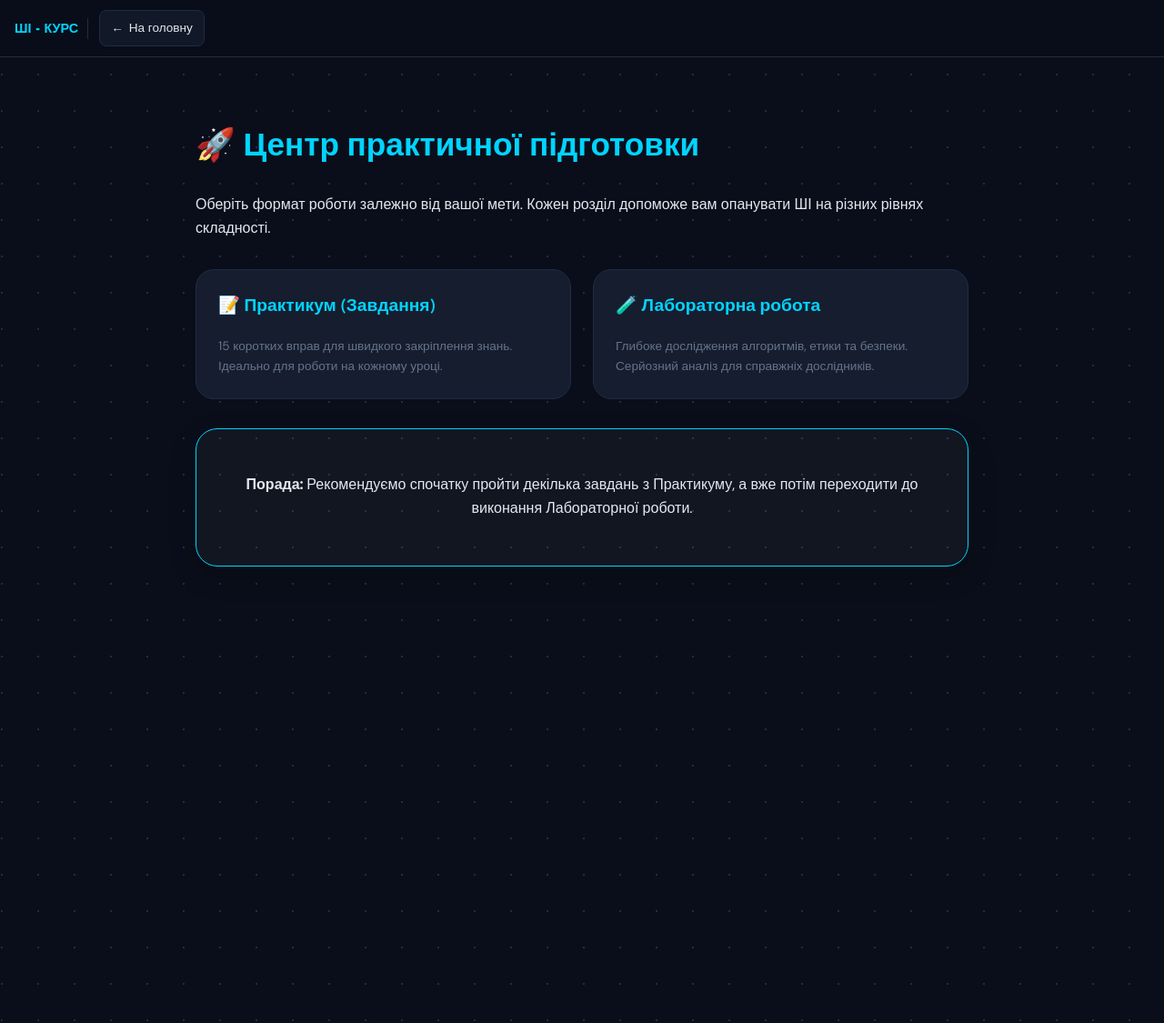
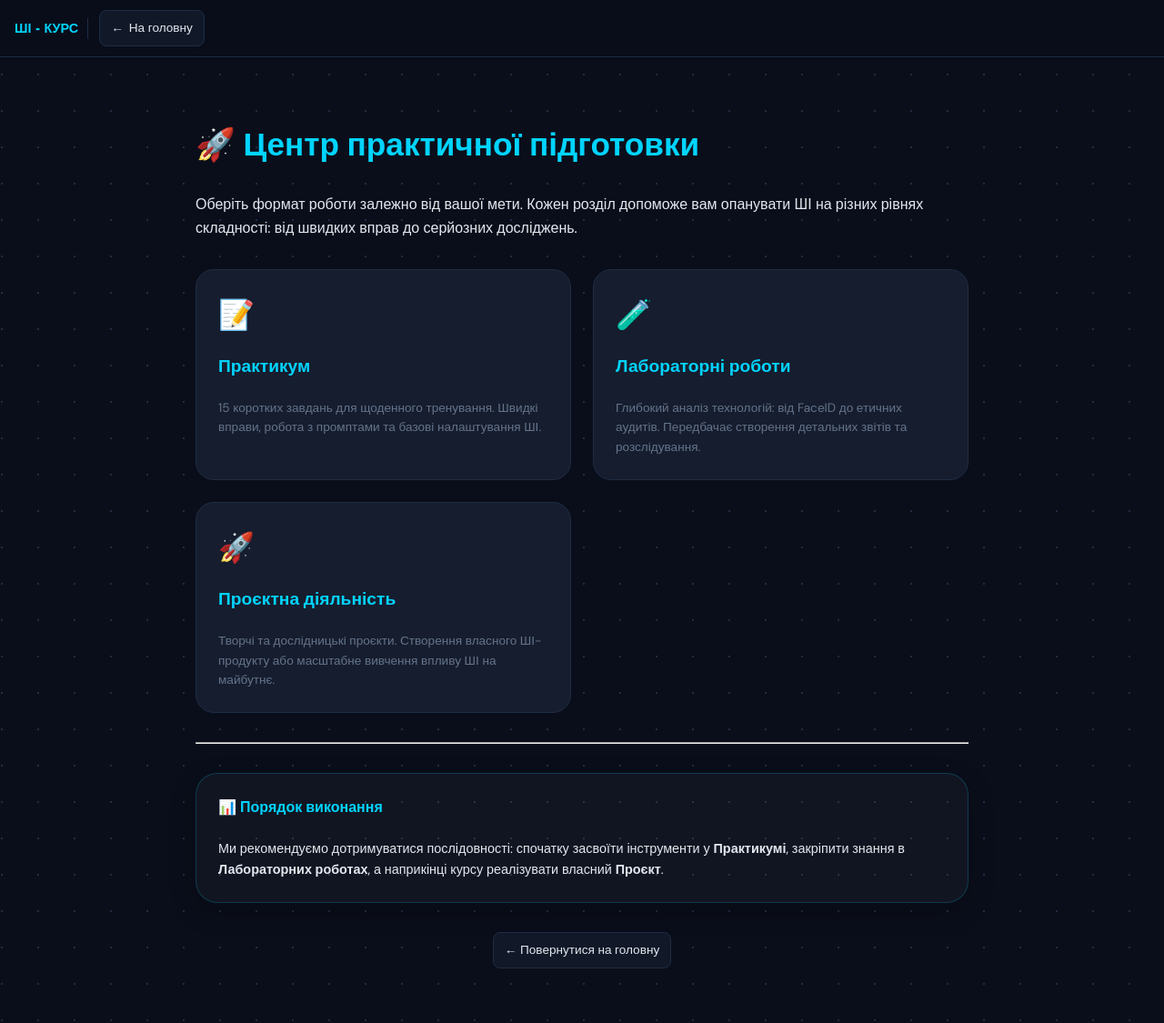
Before and after one commit to Ilona160/AI, a Jekyll site: the page built from practice/index.md, in a window 1280 px wide and 1125 px high. Shown: the whole window at 91% size. Built offline with Jekyll 4.4.1, drawn with Linux system fonts in a browser that asks for light colours.

Commit message:
Update index.md

```diff
--- a/practice/index.md
+++ b/practice/index.md
@@ -5,22 +5,37 @@ title: Практичний модуль
 
 # 🚀 Центр практичної підготовки
 
-Оберіть формат роботи залежно від вашої мети. Кожен розділ допоможе вам опанувати ШІ на різних рівнях складності.
+Оберіть формат роботи залежно від вашої мети. Кожен розділ допоможе вам опанувати ШІ на різних рівнях складності: від швидких вправ до серйозних досліджень.
 
 <div class="theory-grid">
 
   <a href="https://ilona160.github.io/AI/practice/task.html" class="theory-card">
-    <h3>📝 Практикум (Завдання)</h3>
-    <p>15 коротких вправ для швидкого закріплення знань. Ідеально для роботи на кожному уроці.</p>
+    <div style="font-size: 2rem; margin-bottom: 1rem;">📝</div>
+    <h3>Практикум</h3>
+    <p>15 коротких завдань для щоденного тренування. Швидкі вправи, робота з промптами та базові налаштування ШІ.</p>
   </a>
 
   <a href="https://ilona160.github.io/AI/practice/lab.html" class="theory-card">
-    <h3>🧪 Лабораторна робота</h3>
-    <p>Глибоке дослідження алгоритмів, етики та безпеки. Серйозний аналіз для справжніх дослідників.</p>
+    <div style="font-size: 2rem; margin-bottom: 1rem;">🧪</div>
+    <h3>Лабораторні роботи</h3>
+    <p>Глибокий аналіз технологій: від FaceID до етичних аудитів. Передбачає створення детальних звітів та розслідування.</p>
+  </a>
+
+  <a href="https://ilona160.github.io/AI/practice/projects.html" class="theory-card">
+    <div style="font-size: 2rem; margin-bottom: 1rem;">🚀</div>
+    <h3>Проєктна діяльність</h3>
+    <p>Творчі та дослідницькі проєкти. Створення власного ШІ-продукту або масштабне вивчення впливу ШІ на майбутнє.</p>
   </a>
 
 </div>
 
-<div class="content-block" style="background: rgba(255, 255, 255, 0.03); border-color: var(--accent); margin-top: 2rem; text-align: center;">
-    <p><strong>Порада:</strong> Рекомендуємо спочатку пройти декілька завдань з Практикуму, а вже потім переходити до виконання Лабораторної роботи.</p>
+---
+
+<div class="content-block" style="background: rgba(255, 255, 255, 0.03); border: 1px solid rgba(0, 212, 255, 0.2); padding: 1.5rem; border-radius: 24px; margin-top: 2rem;">
+    <h4 style="color: var(--accent); margin-top: 0;">📊 Порядок виконання</h4>
+    <p style="font-size: 0.9rem; margin-bottom: 0;">Ми рекомендуємо дотримуватися послідовності: спочатку засвоїти інструменти у <strong>Практикумі</strong>, закріпити знання в <strong>Лабораторних роботах</strong>, а наприкінці курсу реалізувати власний <strong>Проєкт</strong>.</p>
 </div>
+
+<div style="text-align: center; margin-top: 2rem;">
+    <a href="https://ilona160.github.io/AI/index.html" class="nav-link" style="display: inline-block;">← Повернутися на головну</a>
+</div>
```
